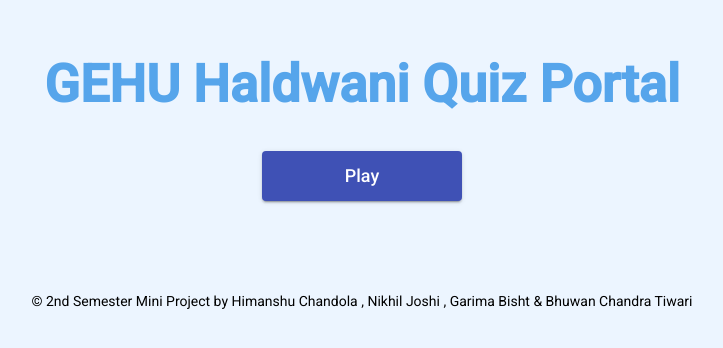
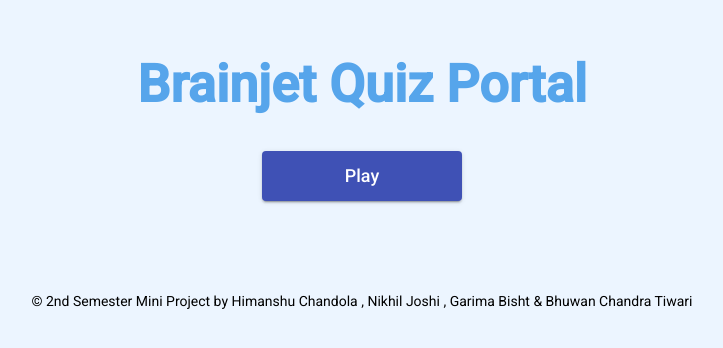
Before and after one commit to himanshuchandola-zz/BRAINJET-QUIZ-PORTAL, an Angular app: page / in a window 1280 px wide. Shown: the part 210-558 px from the top of the page, without its empty margins (278-1001 px from the left). Built offline with nearby package versions, Linux system fonts and the light colour scheme.

Commit message:
Changed Quiz Portal Name in Main Quiz app

```diff
--- a/src/app/game-app-quiz/game-app-quiz.component.html
+++ b/src/app/game-app-quiz/game-app-quiz.component.html
@@ -1,7 +1,7 @@
 <div class="container justify-center">
   <div *ngIf="!isOptionSelected; else game">
     <mat-card  >
-      <h3 class="title">Welcome to GEHU Haldwani Quiz Portal <br><br><br><br> Developed by Team of Himanshu, Garima, Nikhil, Bhuwan <br><br><br><br>Please choose a category and difficulty before playing</h3>
+      <h3 class="title">Welcome to Brainjet Quiz Portal <br><br><br><br> Developed by Team of Himanshu, Garima, Nikhil, Bhuwan <br><br><br><br>Please choose a category and difficulty before playing</h3>
       <div class="flex justify-center">
         <mat-form-field appearance="fill" class="select-field">
           <mat-label>Choose Category</mat-label>
--- a/src/app/home-app-quiz/home-app-quiz.component.ts
+++ b/src/app/home-app-quiz/home-app-quiz.component.ts
@@ -6,7 +6,7 @@
   styleUrls: ['./home-app-quiz.component.css'],
 })
 export class HomeAppQuizComponent implements OnInit {
-  title = 'GEHU Haldwani Quiz Portal';
+  title = 'Brainjet Quiz Portal';
 
   constructor() {}
 
--- a/src/index.html
+++ b/src/index.html
@@ -2,7 +2,7 @@
 <html lang="en">
   <head>
     <meta charset="utf-8" />
-    <title>GEHU Haldwani Quiz Portal</title>
+    <title>Brainjet Quiz Portal</title>
     <base href="/" />
     <meta name="viewport" content="width=device-width, initial-scale=1" />
     <link rel="icon" type="image/x-icon" href="favicon.ico" />
```
